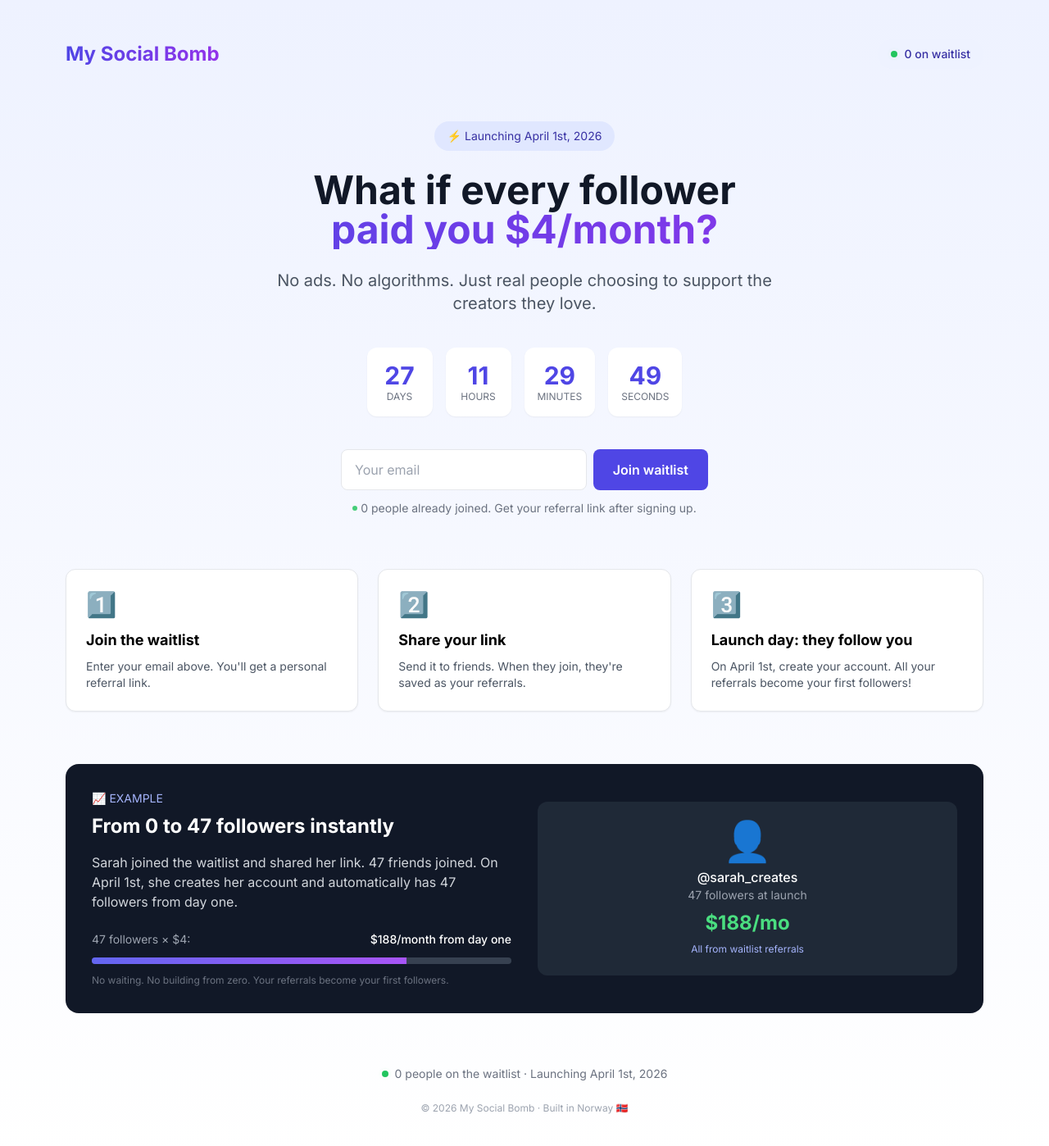
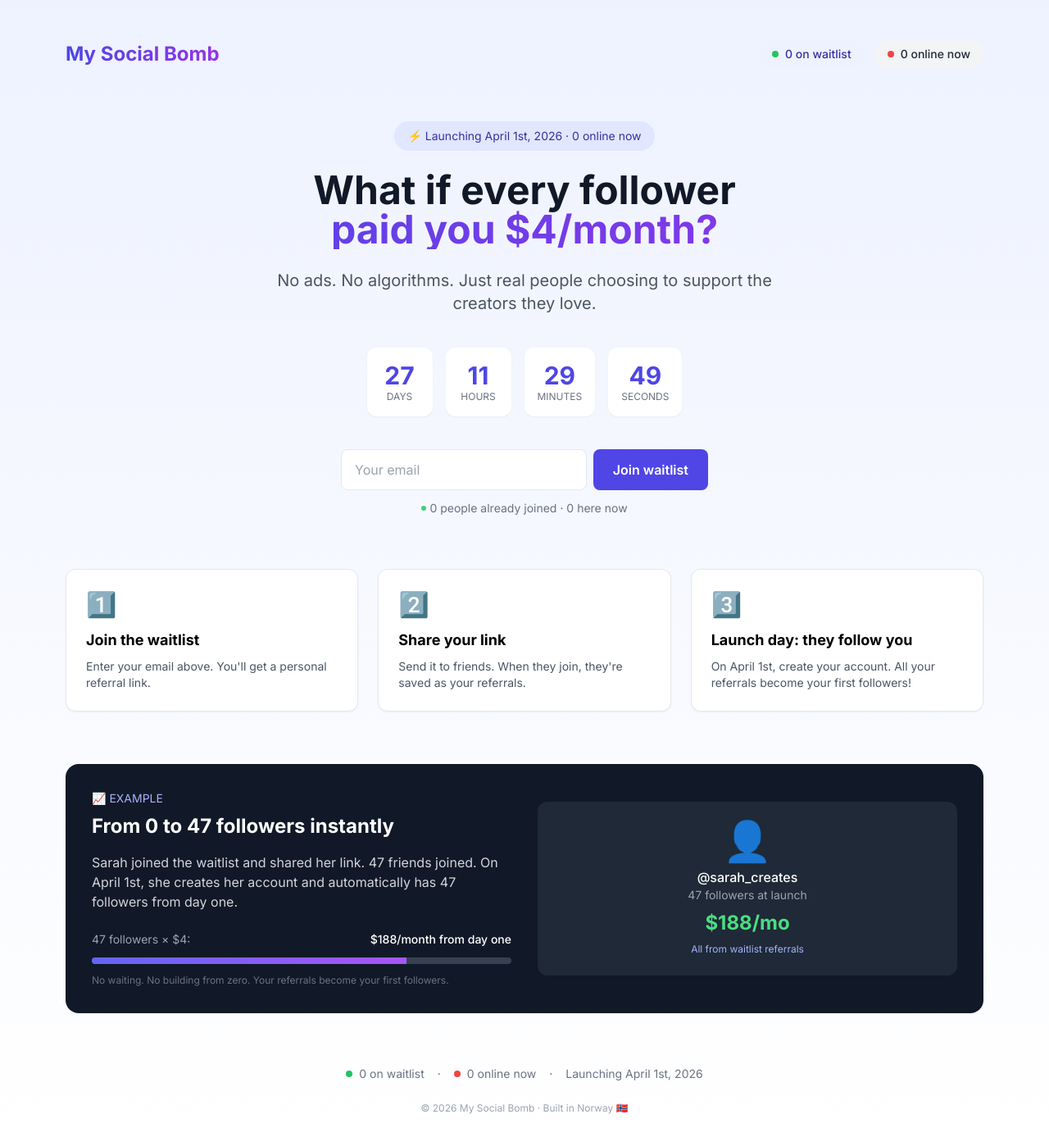
Before and after one commit to u0244058028-beep/Soscial, a Next.js app: page / in a window 1280 px wide. Shown: the top 1398 px of the page at 82% size. Built offline with nearby package versions, Linux system fonts and the light colour scheme; no server answers; the database is empty.

Commit message:
Update page.tsx

```diff
--- a/app/page.tsx
+++ b/app/page.tsx
@@ -9,6 +9,7 @@ export default function Home() {
   const [email, setEmail] = useState('')
   const [submitted, setSubmitted] = useState(false)
   const [count, setCount] = useState(0)
+  const [onlineCount, setOnlineCount] = useState(0)
   const [loading, setLoading] = useState(false)
   const [error, setError] = useState('')
   const [userId, setUserId] = useState<string | null>(null)
@@ -41,6 +42,61 @@ export default function Home() {
     getLiveCount()
     const interval = setInterval(getLiveCount, 30000)
     return () => clearInterval(interval)
+  }, [supabase])
+
+  // ONLINE NOW - Presence tracking
+  useEffect(() => {
+    // Opprett en unik ID for denne besøkende
+    const visitorId = `visitor-${Math.random().toString(36).substring(2, 10)}`
+
+    // Opprett en kanal for online-tracking
+    const channel = supabase.channel('online-founders', {
+      config: {
+        presence: {
+          key: visitorId,
+        },
+      },
+    })
+
+    // Funksjon for å oppdatere online count
+    const updateOnlineCount = () => {
+      const presenceState = channel.presenceState()
+      const count = Object.keys(presenceState).length
+      setOnlineCount(count)
+    }
+
+    // Lytt på join-events
+    channel.on('presence', { event: 'join' }, ({ key, newPresences }) => {
+      console.log('Join:', key, newPresences)
+      updateOnlineCount()
+    })
+
+    // Lytt på leave-events
+    channel.on('presence', { event: 'leave' }, ({ key, leftPresences }) => {
+      console.log('Leave:', key, leftPresences)
+      updateOnlineCount()
+    })
+
+    // Koble til og track at vi er her
+    channel.subscribe(async (status) => {
+      if (status === 'SUBSCRIBED') {
+        await channel.track({
+          online_at: new Date().toISOString(),
+          user_agent: navigator.userAgent,
+        })
+        updateOnlineCount()
+      }
+    })
+
+    // Oppdater online count hvert 30. sekund (sikkerhet)
+    const interval = setInterval(updateOnlineCount, 30000)
+
+    // Rydd opp når komponenten unmountes
+    return () => {
+      clearInterval(interval)
+      channel.untrack()
+      channel.unsubscribe()
+    }
   }, [supabase])
 
   // Countdown timer
@@ -197,13 +253,15 @@ export default function Home() {
     <main className="min-h-screen bg-gradient-to-b from-indigo-50 to-white">
       <div className="max-w-6xl mx-auto px-4 py-12">
 
-        {/* Header med LIVE teller */}
-        <div className="flex justify-between items-center mb-16">
+        {/* Header med LIVE teller og ONLINE teller */}
+        <div className="flex justify-between items-center mb-16 flex-wrap gap-4">
           <div className="flex items-center gap-2">
             <span className="text-2xl font-bold bg-gradient-to-r from-indigo-600 to-purple-600 bg-clip-text text-transparent">
               My Social Bomb
             </span>
           </div>
+          <div className="flex items-center gap-3">
+            {/* Waitlist teller */}
             <div className="flex items-center gap-2 bg-indigo-50 px-4 py-2 rounded-full">
               <span className="relative flex h-2 w-2">
                 <span className="animate-ping absolute inline-flex h-full w-full rounded-full bg-green-400 opacity-75"></span>
@@ -213,12 +271,24 @@ export default function Home() {
                 {count.toLocaleString()} on waitlist
               </span>
             </div>
+
+            {/* ONLINE teller - NY */}
+            <div className="flex items-center gap-2 bg-gray-100 px-4 py-2 rounded-full">
+              <span className="relative flex h-2 w-2">
+                <span className="animate-ping absolute inline-flex h-full w-full rounded-full bg-red-400 opacity-75"></span>
+                <span className="relative inline-flex rounded-full h-2 w-2 bg-red-500"></span>
+              </span>
+              <span className="text-sm font-medium text-gray-800">
+                {onlineCount} online now
+              </span>
+            </div>
+          </div>
         </div>
 
         {/* Hero med COUNTDOWN */}
         <div className="text-center mb-16">
           <div className="inline-block bg-indigo-100 text-indigo-800 text-sm px-4 py-2 rounded-full mb-6">
-            ⚡️ Launching April 1st, 2026
+            ⚡️ Launching April 1st, 2026 · {onlineCount} online now
           </div>
 
           <h1 className="text-5xl font-bold text-gray-900 mb-6">
@@ -281,7 +351,7 @@ export default function Home() {
 
                 <p className="text-sm text-gray-500 mt-3 flex items-center justify-center gap-1">
                   <span className="w-1.5 h-1.5 bg-green-500 rounded-full animate-pulse"></span>
-                  {count.toLocaleString()} people already joined. Get your referral link after signing up.
+                  {count.toLocaleString()} people already joined · {onlineCount} here now
                 </p>
               </div>
             ) : (
@@ -437,12 +507,24 @@ export default function Home() {
 
         {/* Footer */}
         <div className="text-center">
-          <div className="flex items-center justify-center gap-2 text-sm text-gray-500">
+          <div className="flex items-center justify-center gap-4 text-sm text-gray-500">
+            <div className="flex items-center gap-2">
               <span className="relative flex h-2 w-2">
                 <span className="animate-ping absolute inline-flex h-full w-full rounded-full bg-green-400 opacity-75"></span>
                 <span className="relative inline-flex rounded-full h-2 w-2 bg-green-500"></span>
               </span>
-            {count.toLocaleString()} people on the waitlist · Launching April 1st, 2026
+              {count.toLocaleString()} on waitlist
+            </div>
+            <span>·</span>
+            <div className="flex items-center gap-2">
+              <span className="relative flex h-2 w-2">
+                <span className="animate-ping absolute inline-flex h-full w-full rounded-full bg-red-400 opacity-75"></span>
+                <span className="relative inline-flex rounded-full h-2 w-2 bg-red-500"></span>
+              </span>
+              {onlineCount} online now
+            </div>
+            <span>·</span>
+            <span>Launching April 1st, 2026</span>
           </div>
           <p className="text-xs text-gray-400 mt-6">© 2026 My Social Bomb · Built in Norway 🇳🇴</p>
         </div>
```
Lines whose indentation alone changed are shown as unchanged.
